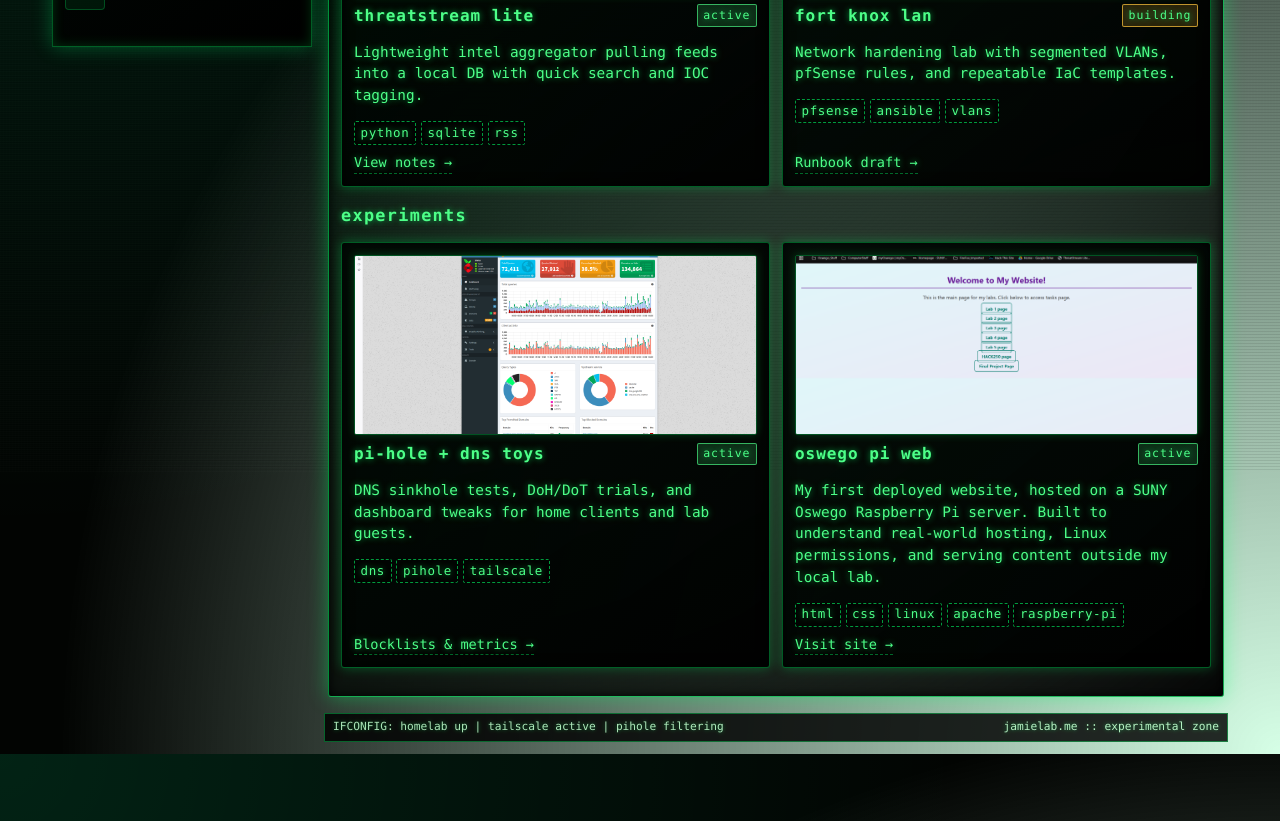
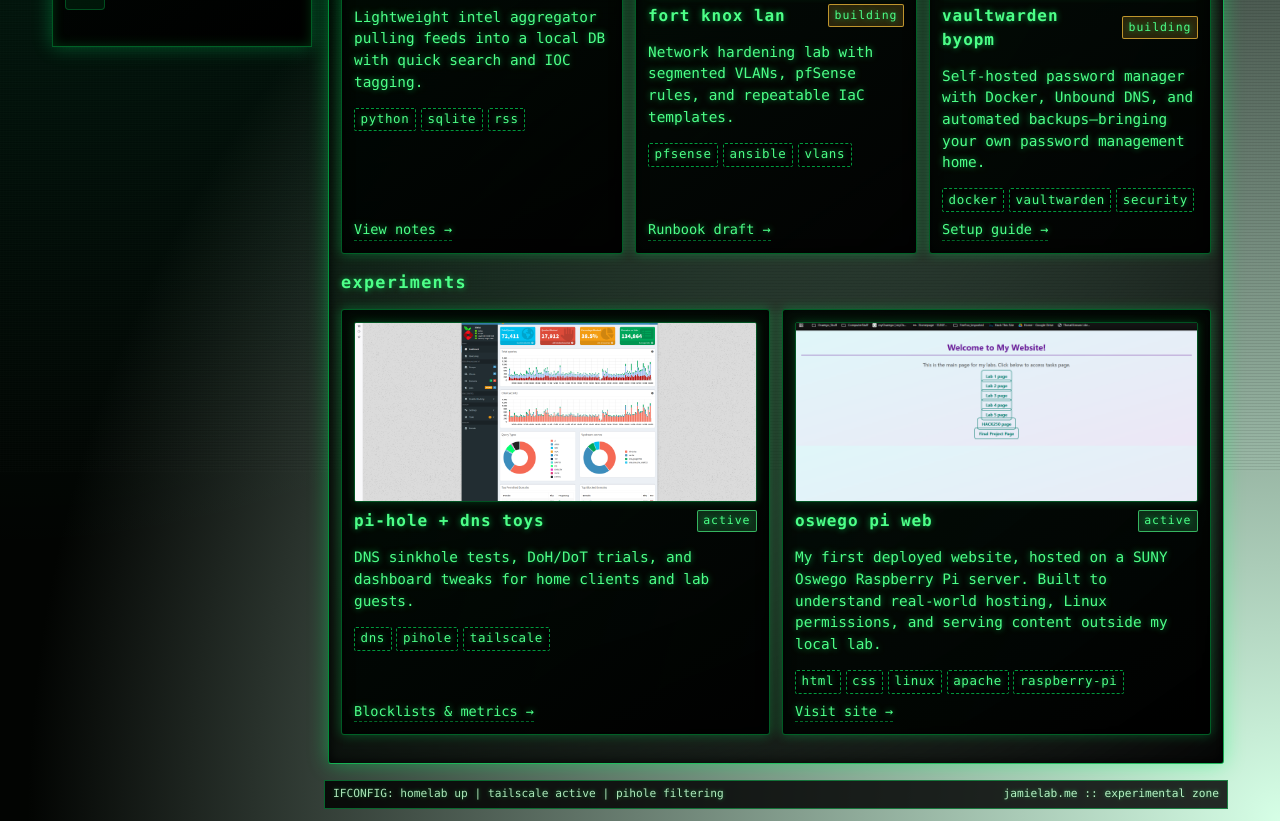
Before and after one commit to jimjamscott22/jimjamscott22.github.io, a Jekyll site: the page built from projects.md, in a window 1280 px wide, cut to the strip 428-1249 px from the top of the page. Built offline with Jekyll 4.4.1, drawn with Linux system fonts in a browser that asks for light colours.

Commit message:
Added VaultWarden project card in projects.md

```diff
--- a/projects.md
+++ b/projects.md
@@ -39,6 +39,21 @@ A rolling set of builds, tools, and lab experiments. Click the links below each
     </div>
     <a class="card-link" href="/projects/fort-knox-lan/">Runbook draft →</a>
   </article>
+
+  <article class="card">
+    <img src="{{ "/img/byopm_schematic.webp" | relative_url }}" alt="VaultWarden password manager schematic" loading="lazy" decoding="async" />
+    <header class="card-header">
+      <h2>VaultWarden BYOPM</h2>
+      <span class="badge status status-building">building</span>
+    </header>
+    <p>Self-hosted password manager with Docker, Unbound DNS, and automated backups—bringing your own password management home.</p>
+    <div class="card-meta">
+      <span class="badge tag">docker</span>
+      <span class="badge tag">vaultwarden</span>
+      <span class="badge tag">security</span>
+    </div>
+    <a class="card-link" href="/notes/vaultwarden-compose-template/">Setup guide →</a>
+  </article>
 </div>
 
 ## Experiments
```
